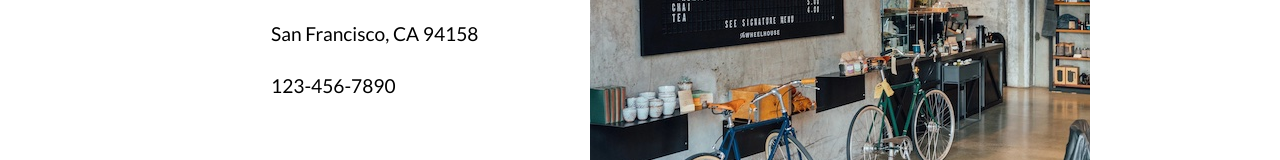
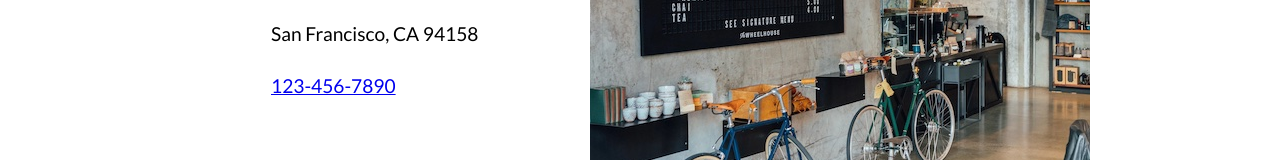
Before and after one commit to spoorthy-ucb/spoorthy-module19, a plain HTML site: page contact/index.html in a window 1280 px wide. Shown: the part 406-566 px from the top of the page. Drawn offline with Linux system fonts and the light colour scheme.

Commit message:
Link contact to dummy page

```diff
--- a/contact/index.html
+++ b/contact/index.html
@@ -28,7 +28,7 @@
       </h1>
             <p>200 Fisherman's Dock</p>
                   <p>San Francisco, CA 94158</p>
-                  <p>123-456-7890</p>
+                  <p><a href="https://www.google.com">123-456-7890</a></p>
        </article>
 
             <div class= "shop"><img src="./images/gulp-menu.jpg" alt=" our shop." /></div>
```
